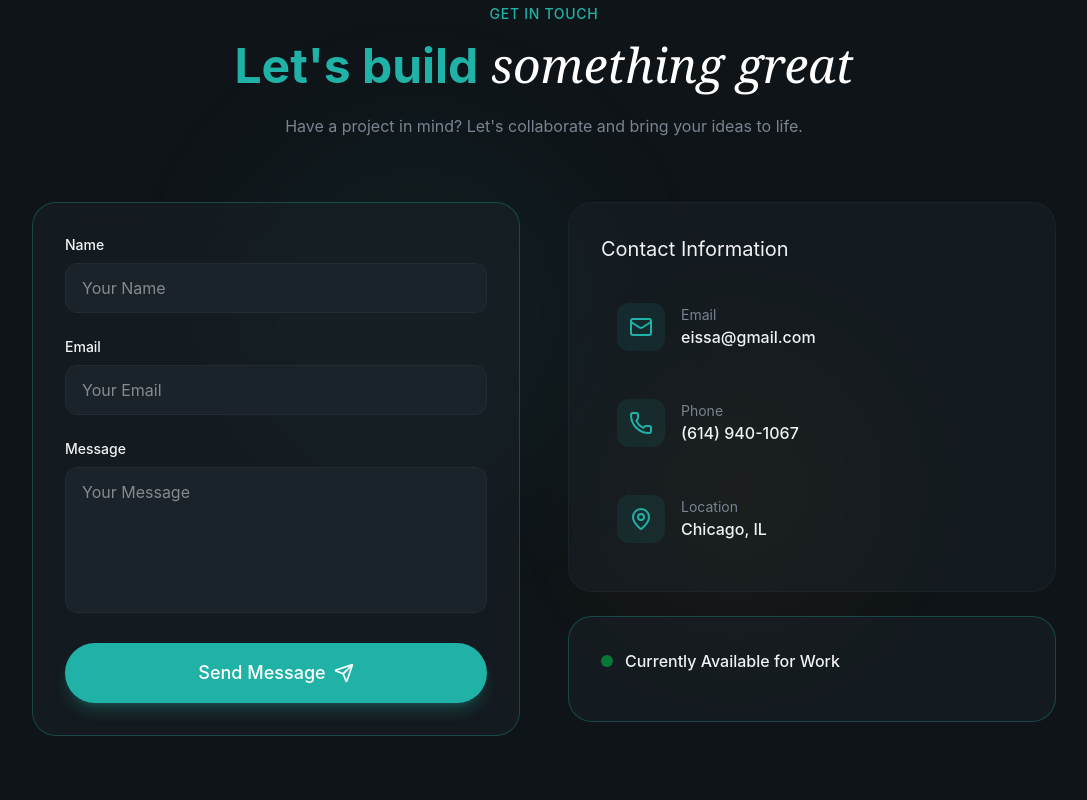
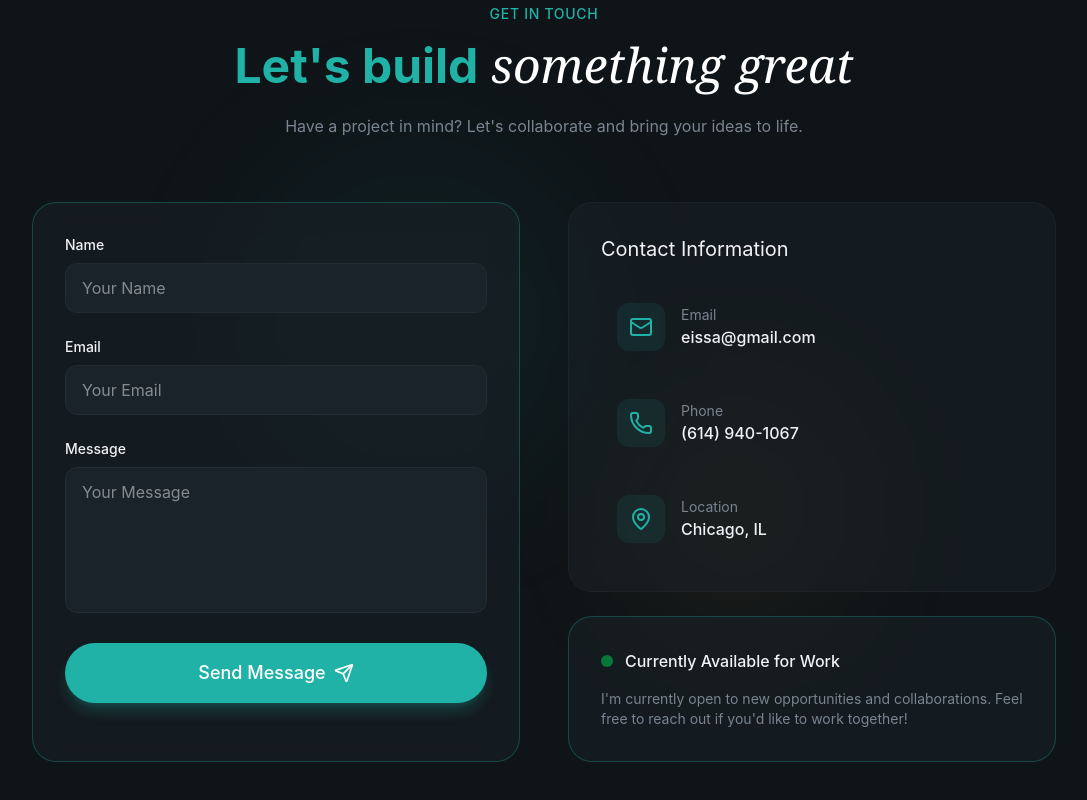
Before and after one commit to eissamonet/SWD-Portfolio, a React (Vite) app: page / in a window 1280 px wide. Shown: the part 5311-6111 px from the top of the page, without its empty margins (96-1183 px from the left). Built offline with nearby package versions, Linux system fonts and the light colour scheme.

Commit message:
commit changes

```diff
--- a/src/sections/Contact.jsx
+++ b/src/sections/Contact.jsx
@@ -233,6 +233,10 @@ export const Contact = () => {
                 <span className="w-3 h-3 bg-green-500 rounded-full animate-pulse" />
                 <span className="font-medium">Currently Available for Work</span>
               </div>
+              <p className="text-muted-foreground text-sm">
+                I'm currently open to new opportunities and collaborations.
+                Feel free to reach out if you'd like to work together!
+              </p>
             </div>
           </div>
 
```
